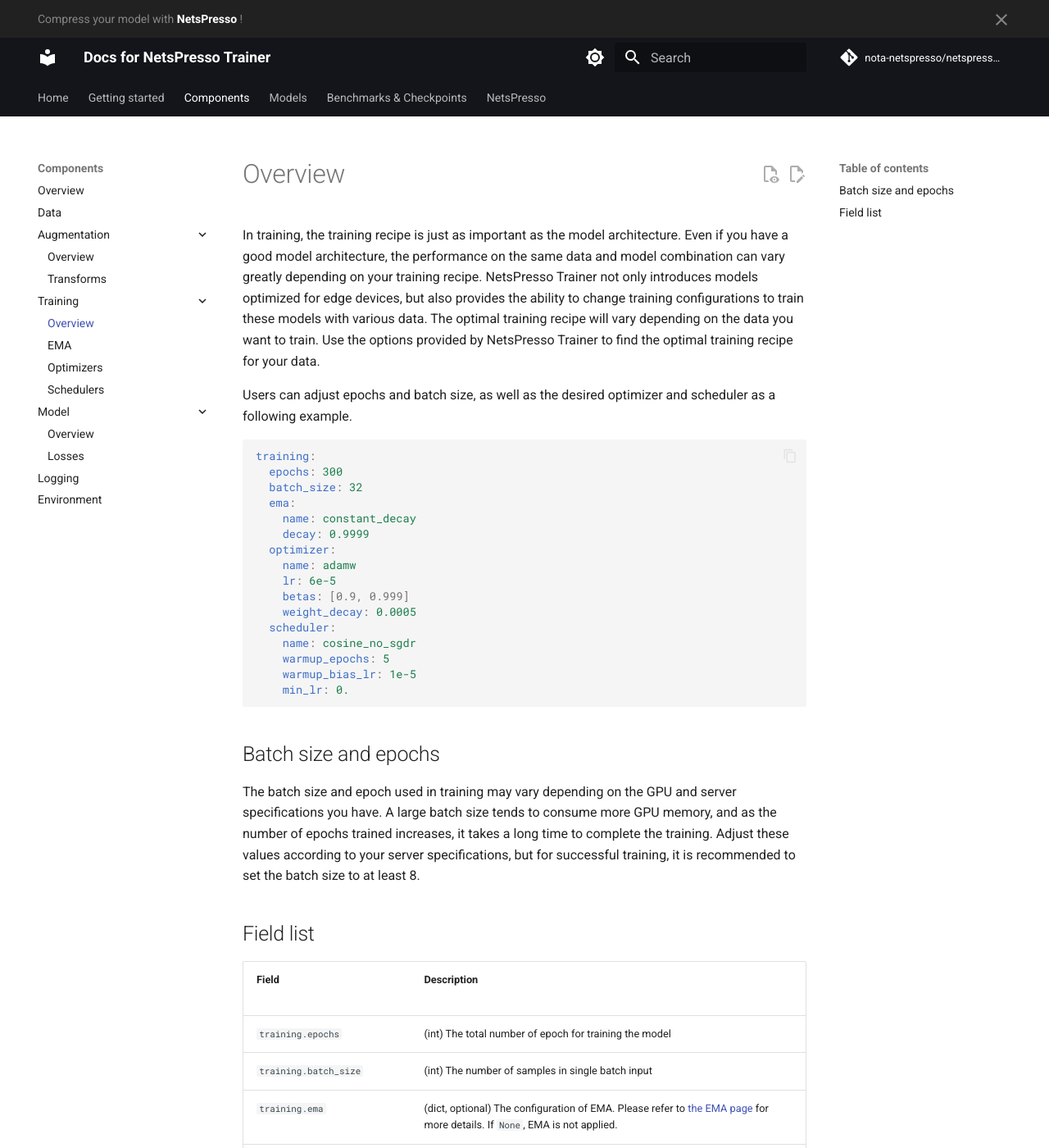
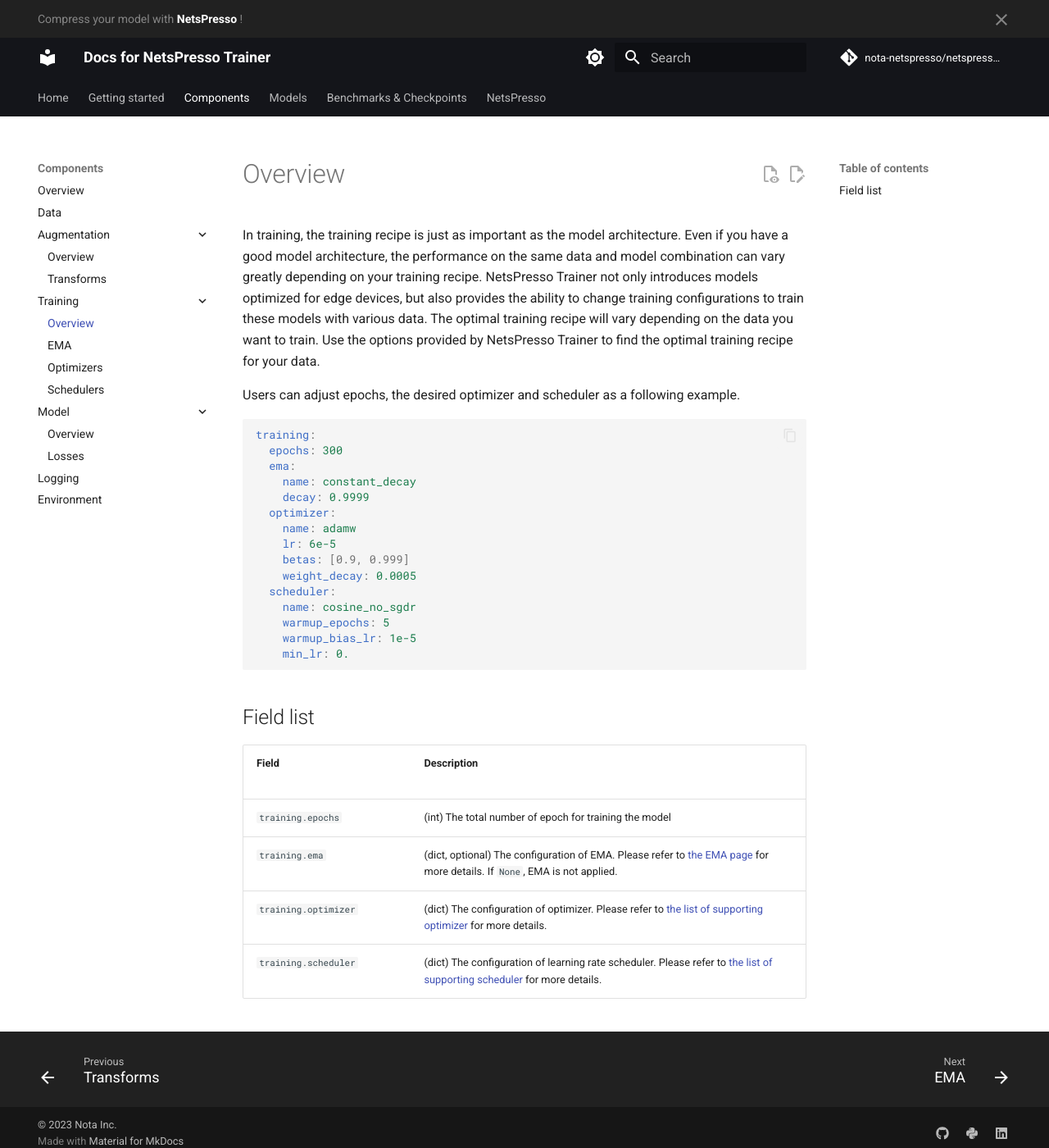
Before and after one commit to Nota-NetsPresso/netspresso-trainer, an MkDocs documentation site: the page built from docs/components/training/overview.md, in a window 1280 px wide and 1400 px high. Shown: the whole window at 82% size. Built offline with MkDocs 1.6.1 and Material for MkDocs 9.7.7, drawn with Linux system fonts in a browser that asks for light colours; comment, search, counter and statistics services are not loaded.

Commit message:
Update docs

````diff
--- a/docs/components/training/overview.md
+++ b/docs/components/training/overview.md
@@ -2,12 +2,11 @@
 
 In training, the training recipe is just as important as the model architecture. Even if you have a good model architecture, the performance on the same data and model combination can vary greatly depending on your training recipe. NetsPresso Trainer not only introduces models optimized for edge devices, but also provides the ability to change training configurations to train these models with various data. The optimal training recipe will vary depending on the data you want to train. Use the options provided by NetsPresso Trainer to find the optimal training recipe for your data.
 
-Users can adjust epochs and batch size, as well as the desired optimizer and scheduler as a following example.
+Users can adjust epochs, the desired optimizer and scheduler as a following example.
 
 ```yaml
 training:
   epochs: 300
-  batch_size: 32
   ema:
     name: constant_decay
     decay: 0.9999
@@ -23,17 +22,11 @@
     min_lr: 0.
 ```
 
-## Batch size and epochs
-
-The batch size and epoch used in training may vary depending on the GPU and server specifications you have. A large batch size tends to consume more GPU memory, and as the number of epochs trained increases, it takes a long time to complete the training.
-Adjust these values according to your server specifications, but for successful training, it is recommended to set the batch size to at least 8.
-
 ## Field list
 
 | Field <img width=200/> | Description |
 |---|---|
 | `training.epochs` | (int) The total number of epoch for training the model |
-| `training.batch_size` | (int) The number of samples in single batch input |
 | `training.ema` | (dict, optional) The configuration of EMA. Please refer to [the EMA page](./ema.md) for more details. If `None`, EMA is not applied. |
 | `training.optimizer` | (dict) The configuration of optimizer. Please refer to [the list of supporting optimizer](./optimizers.md) for more details. |
 | `training.scheduler` | (dict) The configuration of learning rate scheduler. Please refer to [the list of supporting scheduler](./schedulers.md) for more details. |
````
Also changed, not shown: docs/components/environment.md (+2 -0 lines).
